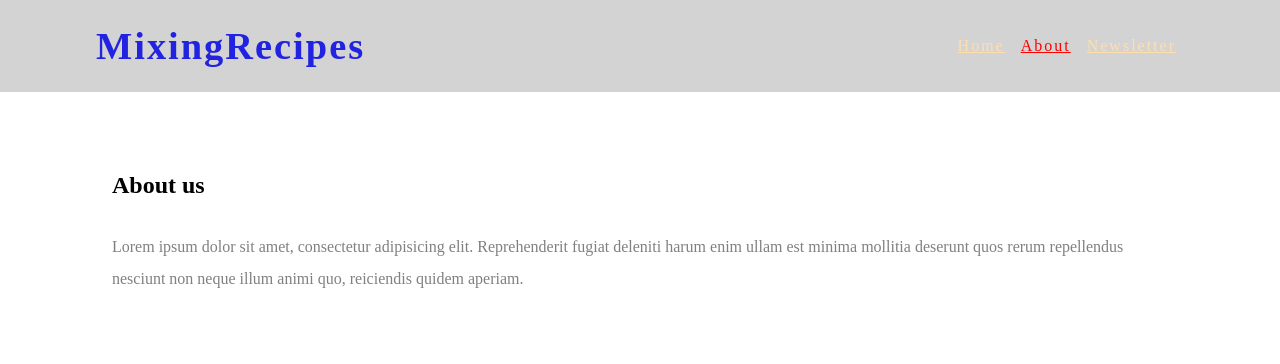
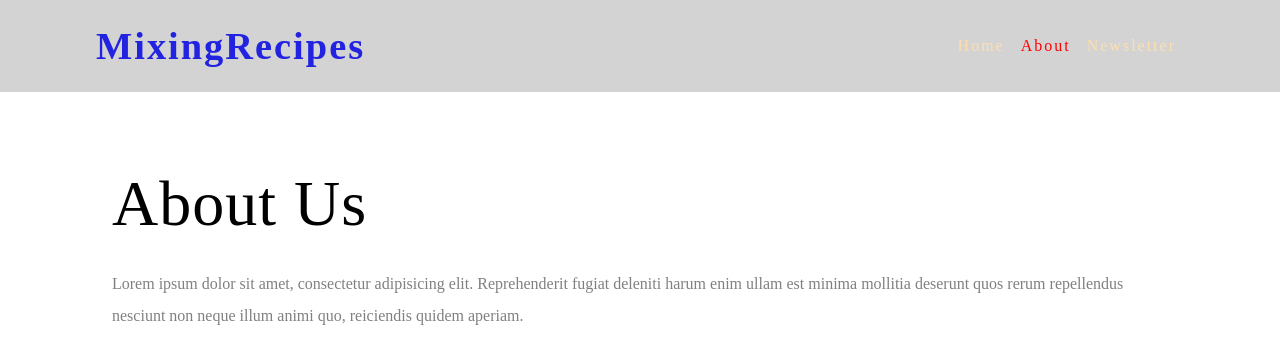
Before and after one commit to tompra/mixing, a React (Vite) app: page /about in a window 1280 px wide. Shown: the top 364 px of the page. Built offline with nearby package versions, Linux system fonts and the light colour scheme; no server answers.

Commit message:
general styling

```diff
--- a/src/index.css
+++ b/src/index.css
@@ -6,3 +6,161 @@
     margin: 0;
     padding: 0;
 }
+
+:root {
+    /* colors */
+    --primary-100: #d1fae5;
+    --primary-200: #a7f3d0;
+    --primary-300: #6ee7b7;
+    --primary-400: #34d399;
+    --primary-500: #10b981;
+    --primary-600: #059669;
+    --primary-700: #047857;
+    --primary-800: #065f46;
+    --primary-900: #064e3b;
+
+    /* grey */
+    --grey-50: #f8fafc;
+    --grey-100: #f1f5f9;
+    --grey-200: #e2e8f0;
+    --grey-300: #cbd5e1;
+    --grey-400: #94a3b8;
+    --grey-500: #64748b;
+    --grey-600: #475569;
+    --grey-700: #334155;
+    --grey-800: #1e293b;
+    --grey-900: #0f172a;
+    /* rest of the colors */
+    --black: #222;
+    --white: #fff;
+    --red-light: #f8d7da;
+    --red-dark: #842029;
+    --green-light: #d1e7dd;
+    --green-dark: #0f5132;
+
+    --small-text: 0.875rem;
+    --extra-small-text: 0.7em;
+    /* rest of the vars */
+    --backgroundColor: var(--grey-50);
+    --textColor: var(--grey-900);
+    --borderRadius: 0.25rem;
+    --letterSpacing: 1px;
+    --transition: 0.3s ease-in-out all;
+    --max-width: 1120px;
+    --fixed-width: 600px;
+    --view-width: 90vw;
+    /* box shadow*/
+    --shadow-1: 0 1px 3px 0 rgba(0, 0, 0, 0.1), 0 1px 2px 0 rgba(0, 0, 0, 0.06);
+    --shadow-2: 0 4px 6px -1px rgba(0, 0, 0, 0.1),
+        0 2px 4px -1px rgba(0, 0, 0, 0.06);
+    --shadow-3: 0 10px 15px -3px rgba(0, 0, 0, 0.1),
+        0 4px 6px -2px rgba(0, 0, 0, 0.05);
+    --shadow-4: 0 20px 25px -5px rgba(0, 0, 0, 0.1),
+        0 10px 10px -5px rgba(0, 0, 0, 0.04);
+}
+
+p {
+    margin: 0;
+}
+h1,
+h2,
+h3,
+h4,
+h5 {
+    margin: 0;
+    font-family: var(--headingFont);
+    font-weight: 400;
+    line-height: 1;
+    text-transform: capitalize;
+    letter-spacing: var(--letterSpacing);
+}
+
+h1 {
+    font-size: clamp(2rem, 5vw, 5rem); /* Large heading */
+}
+
+h2 {
+    font-size: clamp(1.5rem, 3vw, 3rem); /* Medium heading */
+}
+
+h3 {
+    font-size: clamp(1.25rem, 2.5vw, 2.5rem); /* Small heading */
+}
+
+h4 {
+    font-size: clamp(1rem, 2vw, 2rem); /* Extra small heading */
+}
+
+h5 {
+    font-size: clamp(0.875rem, 1.5vw, 1.5rem); /* Tiny heading */
+}
+
+.text {
+    margin-bottom: 1.5rem;
+    max-width: 40em;
+}
+
+small,
+.text-small {
+    font-size: var(--small-text);
+}
+
+a {
+    text-decoration: none;
+}
+ul {
+    list-style-type: none;
+    padding: 0;
+}
+
+.img {
+    width: 100%;
+    display: block;
+    object-fit: cover;
+}
+
+/* buttons */
+
+.btn {
+    cursor: pointer;
+    color: var(--white);
+    background: var(--primary-500);
+    border: transparent;
+    border-radius: var(--borderRadius);
+    letter-spacing: var(--letterSpacing);
+    padding: 0.375rem 0.75rem;
+    box-shadow: var(--shadow-1);
+    transition: var(--transition);
+    text-transform: capitalize;
+    display: inline-block;
+}
+.btn:hover {
+    background: var(--primary-700);
+    box-shadow: var(--shadow-3);
+}
+.btn-hipster {
+    color: var(--primary-500);
+    background: var(--primary-200);
+}
+.btn-hipster:hover {
+    color: var(--primary-200);
+    background: var(--primary-700);
+}
+.btn-block {
+    width: 100%;
+}
+
+@keyframes spinner {
+    to {
+        transform: rotate(360deg);
+    }
+}
+
+.loading {
+    width: 6rem;
+    height: 6rem;
+    border: 5px solid var(--grey-400);
+    border-radius: 50%;
+    border-top-color: var(--primary-500);
+    animation: spinner 0.6s linear infinite;
+}
```
